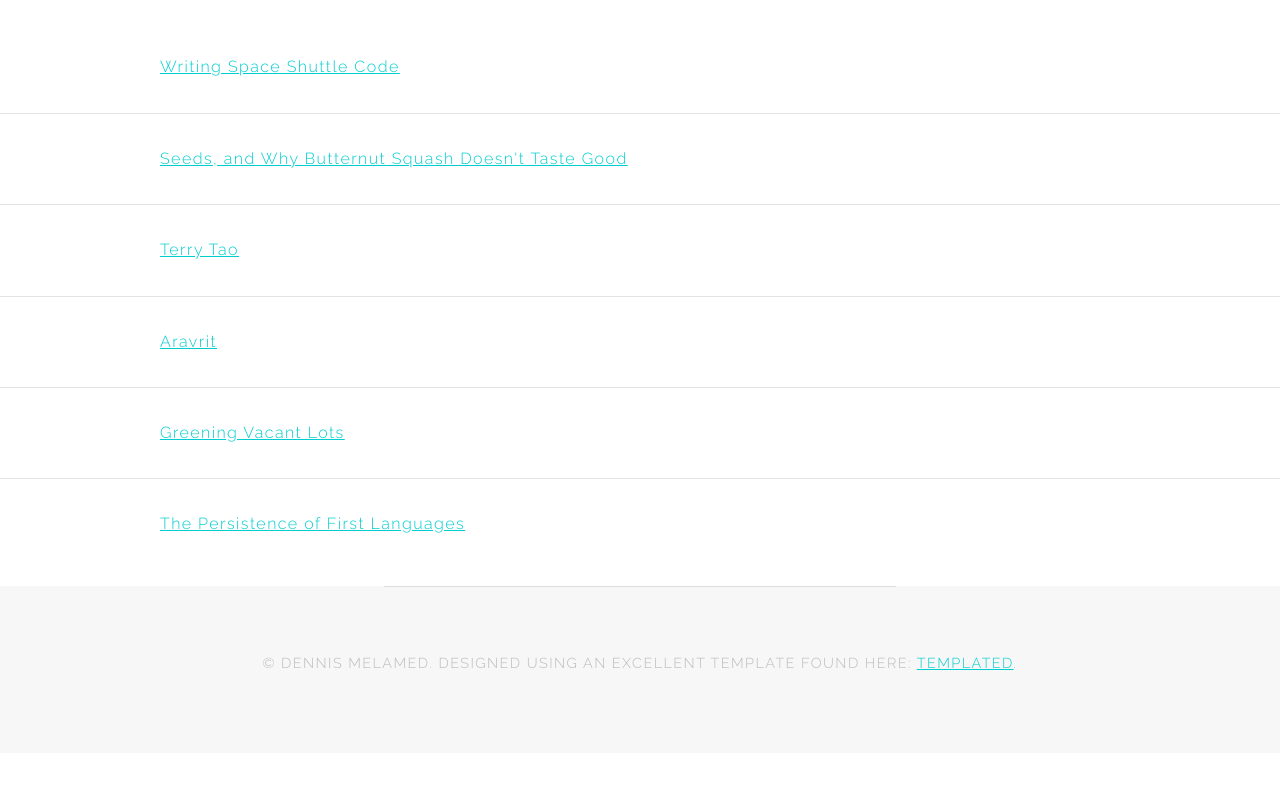
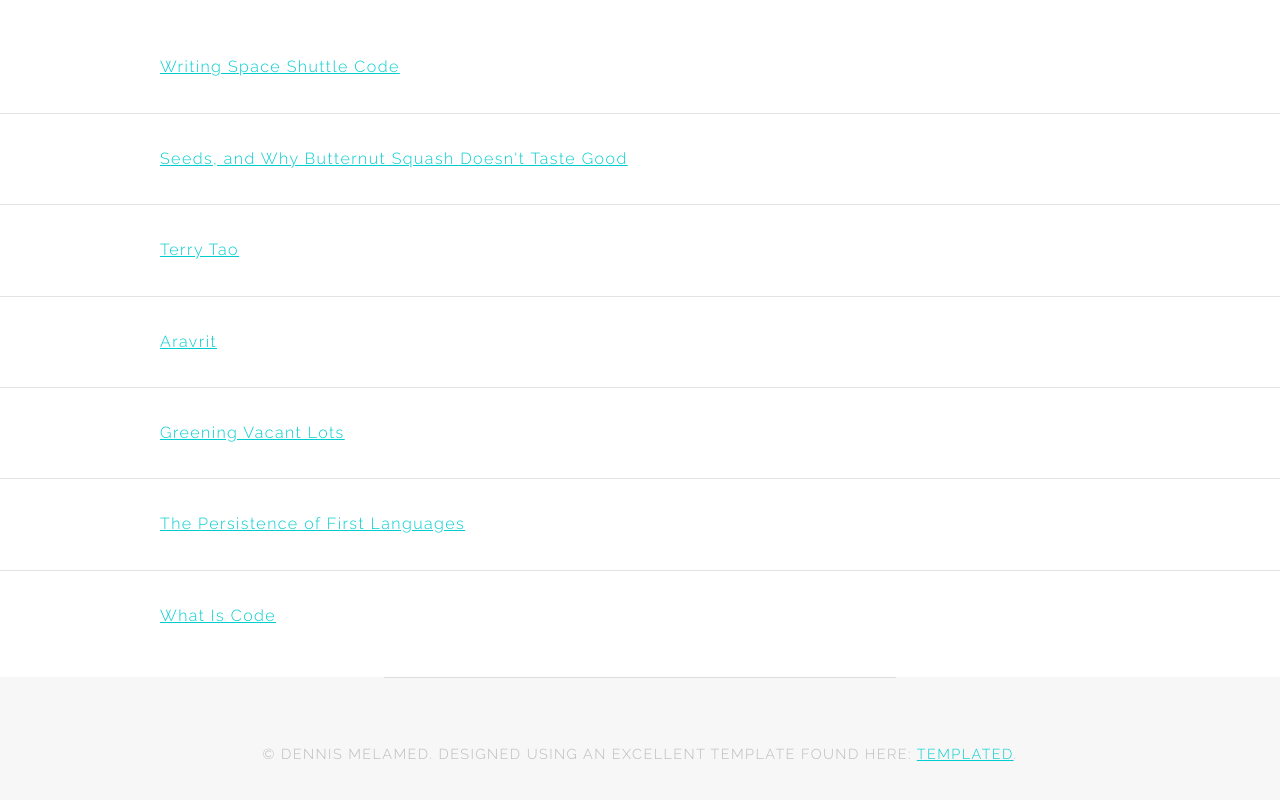
Before and after one commit to DennisMelamed/DennisMelamed.github.io, a plain HTML site: page articles.html in a window 1280 px wide. Shown: the part 446-1246 px from the top of the page. Before the commit the page ends 1199 px from the top, so only its background shows below. Drawn offline with Linux system fonts and the light colour scheme.

Commit message:
update articles list

```diff
--- a/articles.html
+++ b/articles.html
@@ -48,6 +48,11 @@
 				<div class="inner">
 					<a href="http://nautil.us/issue/30/identity/the-strange-persistence-of-first-languages"> The Persistence of First Languages </a>
 				</div>
+				<hr>
+				<div class="inner">
+					<a href="https://www.bloomberg.com/graphics/2015-paul-ford-what-is-code/"> What Is Code </a>
+				</div>
+
 			</section>
 
 		<!-- Footer -->
```
